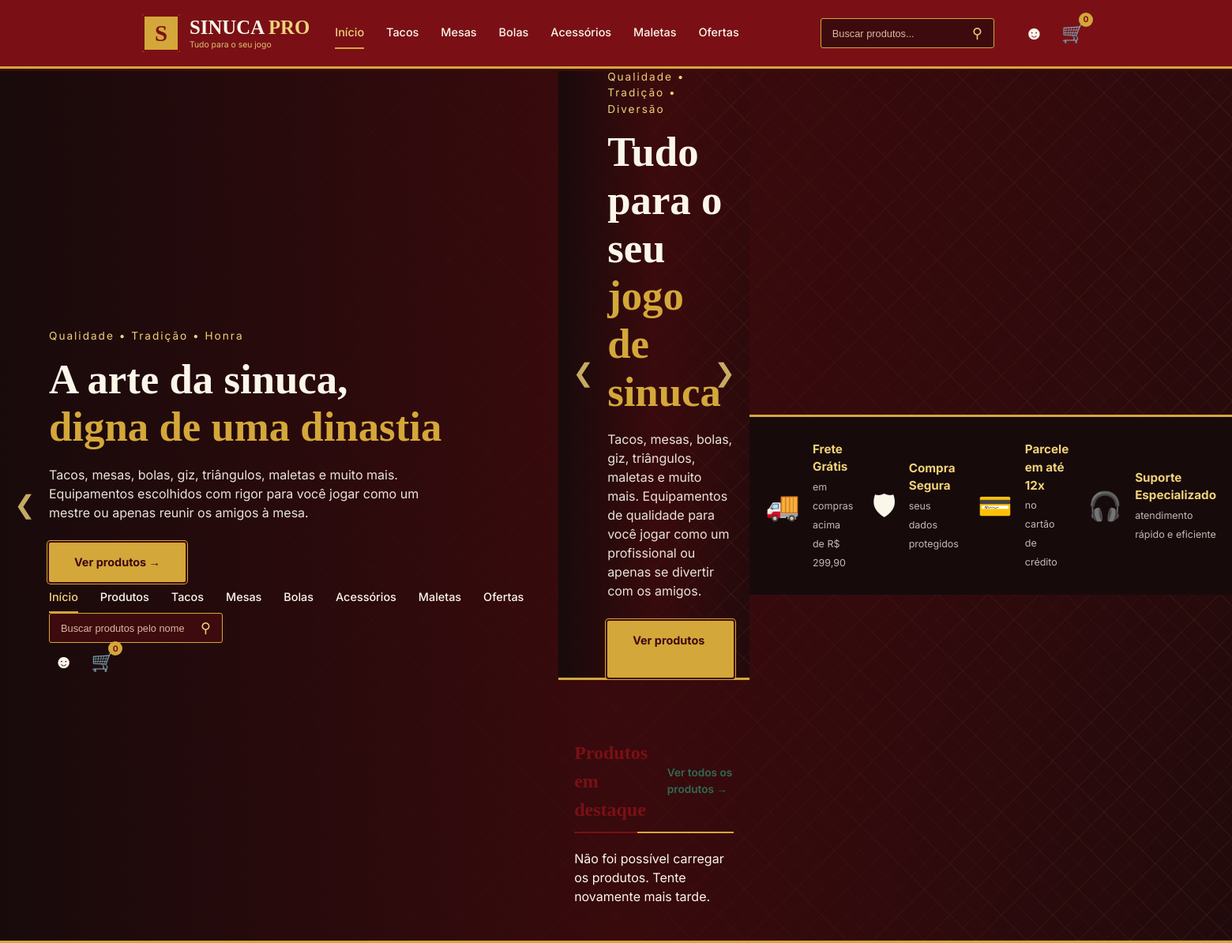
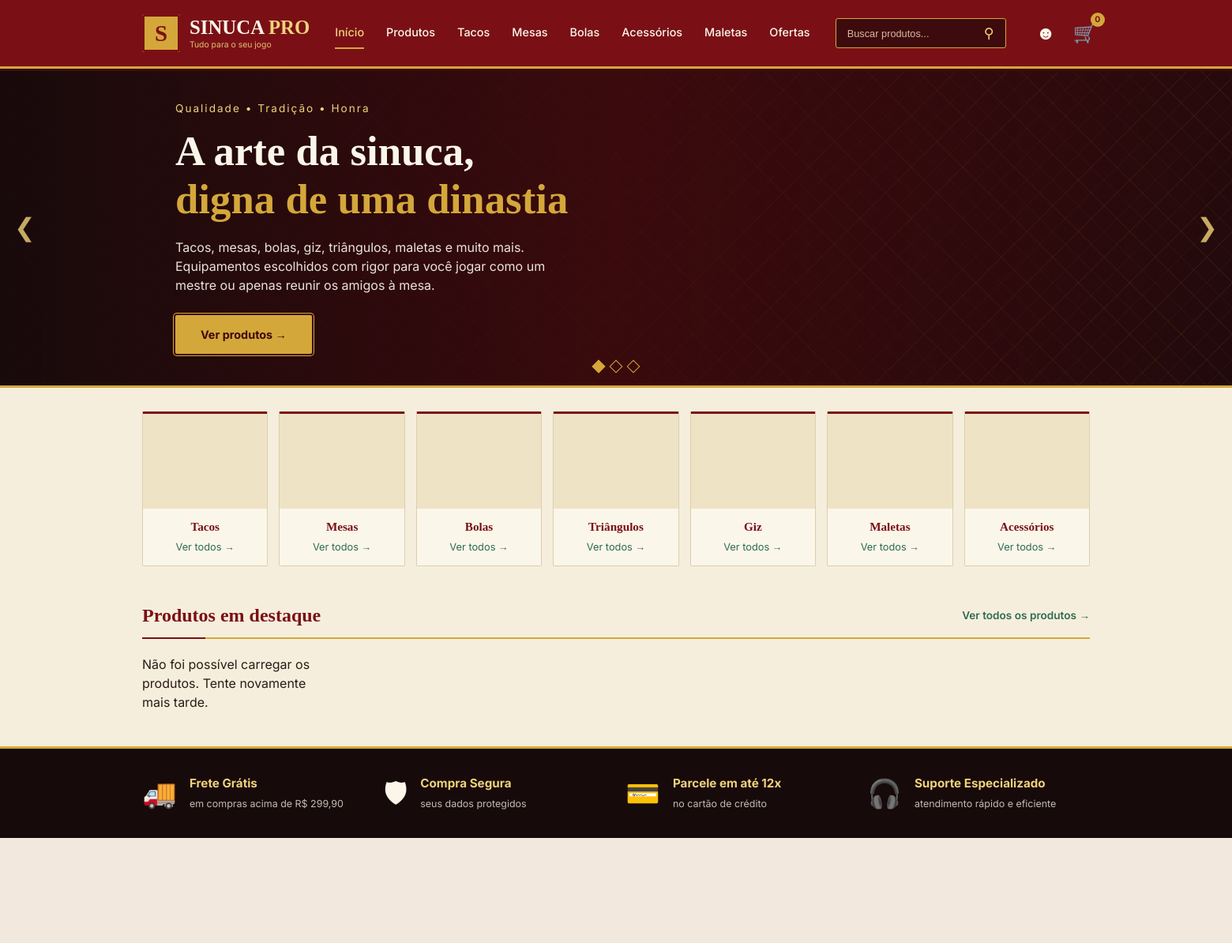
Before and after one commit to AndreAnimator/work-days, a PHP site: page / in a window 1560 px wide. Shown: the whole page at 79% size. After the commit the page ends 1061 px from the top, so only its background shows below. Run offline with PHP 8.4, Linux system fonts and the light colour scheme.

Commit message:
Correção do front quebrado

```diff
--- a/frontend/index.html
+++ b/frontend/index.html
@@ -18,80 +18,16 @@
 
 <body>
 
+  <!-- HEADER -->
   <header class="header">
     <div class="container header__inner">
 
-      <a href="#" class="logo">
+      <a href="index.html" class="logo">
         <span class="logo__icon" aria-hidden="true">S</span>
         <span class="logo__text">
           <strong>SINUCA <em>PRO</em></strong>
           <small>Tudo para o seu jogo</small>
         </span>
-      </a>
-
-      <nav class="nav" aria-label="Principal">
-        <a href="#" class="active">Início</a>
-        <a href="#">Tacos</a>
-        <a href="#">Mesas</a>
-        <a href="#">Bolas</a>
-        <a href="#">Acessórios</a>
-        <a href="#">Maletas</a>
-        <a href="#">Ofertas</a>
-      </nav>
-
-      <form class="search" id="search-form" role="search">
-        <input
-          type="search"
-          id="busca"
-          placeholder="Buscar produtos..."
-          aria-label="Buscar produtos"
-        >
-        <button type="submit" aria-label="Buscar">&#9906;</button>
-      </form>
-
-      <div class="header__actions">
-        <!-- NOVO: link direto para a página de perfil -->
-        <a href="perfil.html" class="icon-btn" aria-label="Minha conta">&#9787;</a>
-
-        <a href="#" class="icon-btn cart" aria-label="Carrinho">
-          &#128722;
-          <span class="cart__count" id="cart-count">0</span>
-        </a>
-      </div>
-
-    </div>
-  </header>
-
-  <main>
-
-    <!-- HERO -->
-    <section class="hero" id="hero">
-      <button
-        class="hero__arrow hero__arrow--prev"
-        aria-label="Anterior"
-        type="button"
-      >
-        &#10094;
-      </button>
-
-      <div class="container hero__content">
-        <p class="hero__eyebrow">
-          Qualidade &bull; Tradição &bull; Honra
-        </p>
-
-        <h1>
-          A arte da sinuca,<br>
-          <span>digna de uma dinastia</span>
-        </h1>
-
-        <p class="hero__text">
-          Tacos, mesas, bolas, giz, triângulos, maletas e muito mais.
-          Equipamentos escolhidos com rigor para você jogar como um mestre
-          ou apenas reunir os amigos à mesa.
-        </p>
-
-        <a href="#destaques" class="btn btn--primary">
-          Ver produtos &rarr;
       </a>
 
       <nav class="nav" aria-label="Principal">
@@ -116,7 +52,7 @@
           type="search"
           id="busca"
           name="q"
-            placeholder="Buscar produtos pelo nome..."
+          placeholder="Buscar produtos..."
           aria-label="Buscar produtos"
         />
         <button type="submit" aria-label="Buscar">&#9906;</button>
@@ -137,11 +73,14 @@
           <span class="cart__count" id="cart-count">0</span>
         </a>
       </div>
+
     </div>
   </header>
 
+  <!-- CONTEÚDO PRINCIPAL -->
   <main>
-      <!-- HERO -->
+
+    <!-- HERO / BANNER -->
     <section class="hero" id="hero">
       <button
         class="hero__arrow hero__arrow--prev"
@@ -152,17 +91,17 @@
       </button>
 
       <div class="container hero__content">
-          <p class="hero__eyebrow">Qualidade &bull; Tradição &bull; Diversão</p>
+        <p class="hero__eyebrow">Qualidade &bull; Tradição &bull; Honra</p>
 
         <h1>
-            Tudo para o seu<br />
-            <span>jogo de sinuca</span>
+          A arte da sinuca,<br>
+          <span>digna de uma dinastia</span>
         </h1>
 
         <p class="hero__text">
           Tacos, mesas, bolas, giz, triângulos, maletas e muito mais.
-            Equipamentos de qualidade para você jogar como um profissional ou
-            apenas se divertir com os amigos.
+          Equipamentos escolhidos com rigor para você jogar como um mestre
+          ou apenas reunir os amigos à mesa.
         </p>
 
         <a href="produtos.html" class="btn btn--primary">
@@ -186,31 +125,7 @@
     </section>
 
     <!-- CATEGORIAS -->
-      <section
-        class="container categorias"
-        id="categorias"
-        aria-label="Categorias"
-    </div>
-  </footer>
-
-  <!-- ===================================================== -->
-  <!-- MODAL DE AUTENTICAÇÃO - SPA                           -->
-  <!-- ===================================================== -->
-  <div id="auth-modal" class="auth-modal hidden" aria-hidden="true">
-    <div class="auth-modal__overlay" id="auth-overlay"></div>
-
-    <div
-      class="auth-modal__content"
-      role="dialog"
-      aria-modal="true"
-      aria-labelledby="auth-title"
-    >
-      <button
-        class="auth-modal__close"
-        id="close-auth-btn"
-        type="button"
-        aria-label="Fechar"
-      >
+    <section class="container categorias" id="categorias" aria-label="Categorias de Produtos">
       <a href="produtos.html?c=tacos" class="cat">
         <div class="cat__img"></div>
         <h3>Tacos</h3>
@@ -254,7 +169,7 @@
       </a>
     </section>
 
-      <!-- PRODUTOS -->
+    <!-- PRODUTOS DESTAQUES -->
     <section class="container destaques" id="destaques">
       <div class="section-head">
         <h2>Produtos em destaque</h2>
@@ -263,9 +178,10 @@
 
       <div class="produtos" id="produtos"></div>
     </section>
+
   </main>
 
-    <!-- BENEFÍCIOS -->
+  <!-- RODAPÉ DE BENEFÍCIOS -->
   <footer class="beneficios">
     <div class="container beneficios__inner">
       <div class="beneficio">
@@ -302,9 +218,7 @@
     </div>
   </footer>
 
-    <!-- ===================================================== -->
-    <!-- MODAL DE AUTENTICAÇÃO - SPA                           -->
-    <!-- ===================================================== -->
+  <!-- MODAL DE AUTENTICAÇÃO - SPA -->
   <div id="auth-modal" class="auth-modal hidden" aria-hidden="true">
     <div class="auth-modal__overlay" id="auth-overlay"></div>
 
--- a/frontend/style.css
+++ b/frontend/style.css
@@ -27,6 +27,7 @@ body {
   color: var(--text);
   background: var(--paper);
   line-height: 1.5;
+  overflow-x: hidden; /* Evita a barra de rolagem horizontal desnecessária */
 }
 
 a {
@@ -66,6 +67,7 @@ h3,
   padding: 0 20px;
 }
 
+/* ================= HEADER ================= */
 .header {
   background: var(--lacquer);
   color: var(--paper-2);
@@ -97,9 +99,7 @@ h3,
   place-items: center;
   background: var(--gold);
   color: var(--lacquer);
-  font:
-    900 1.8rem "Noto Serif SC",
-    serif;
+  font: 900 1.8rem "Noto Serif SC", serif;
   border-radius: 3px;
   box-shadow:
     inset 0 0 0 3px var(--lacquer),
@@ -210,9 +210,12 @@ h3,
   place-items: center;
 }
 
+/* ================= HERO (SOLUÇÃO DO PROBLEMA DE VAZAMENTO) ================= */
 .hero {
   position: relative;
   min-height: 390px;
+  width: 100%;
+  overflow: hidden; /* IMPORTANTE: Esconde elementos que vazarem nas laterais */
   display: flex;
   align-items: center;
   color: var(--paper-2);
@@ -241,7 +244,9 @@ h3,
 }
 
 .hero__content {
-  padding-left: 62px;
+  padding: 40px 62px;
+  position: relative;
+  z-index: 2;
 }
 
 .hero__eyebrow {
@@ -297,6 +302,7 @@ h3,
   padding: 10px;
   color: var(--gold-light);
   opacity: 0.8;
+  z-index: 10;
 }
 
 .hero__arrow:hover {
@@ -318,6 +324,7 @@ h3,
   transform: translateX(-50%);
   display: flex;
   gap: 10px;
+  z-index: 10;
 }
 
 .hero__dots button {
@@ -332,6 +339,7 @@ h3,
   background: var(--gold);
 }
 
+/* ================= CATEGORIAS ================= */
 .categorias {
   display: grid;
   grid-template-columns: repeat(7, 1fr);
@@ -372,6 +380,7 @@ h3,
   padding: 4px 0 14px;
 }
 
+/* ================= DESTAQUES & PRODUTOS ================= */
 .destaques {
   margin-top: 44px;
   margin-bottom: 44px;
@@ -484,11 +493,13 @@ h3,
   background: var(--lacquer-dark);
 }
 
+/* ================= BENEFÍCIOS ================= */
 .beneficios {
   background: var(--ink);
   color: var(--paper-2);
   padding: 30px 0;
   border-top: 3px solid var(--gold);
+  clear: both;
 }
 
 .beneficios__inner {
@@ -518,6 +529,7 @@ h3,
   opacity: 0.75;
 }
 
+/* ================= MODAL & UTILITÁRIOS ================= */
 .hidden {
   display: none !important;
 }
@@ -528,11 +540,9 @@ h3,
   width: 100vw;
   height: 100vh;
   z-index: 1000;
-
   display: flex;
   align-items: center;
   justify-content: center;
-
   padding: 20px;
 }
 
@@ -541,30 +551,22 @@ h3,
   inset: 0;
   width: 100%;
   height: 100%;
-
   background: rgba(23, 10, 11, 0.75);
   backdrop-filter: blur(3px);
 }
 
 .auth-modal__content {
   position: relative;
-
   background: var(--paper-2);
   border: 2px solid var(--gold);
   border-radius: 4px;
-
   padding: 32px 28px;
-
   width: 100%;
   max-width: 420px;
   max-height: calc(100vh - 40px);
-
   overflow-y: auto;
-
   z-index: 1001;
-
   box-shadow: 0 10px 30px rgba(0, 0, 0, 0.35);
-
   animation: authModalIn 0.18s ease-out;
 }
 
@@ -573,7 +575,6 @@ h3,
     opacity: 0;
     transform: translateY(-10px) scale(0.98);
   }
-
   to {
     opacity: 1;
     transform: translateY(0) scale(1);
@@ -584,16 +585,12 @@ h3,
   position: absolute;
   top: 12px;
   right: 16px;
-
   background: none;
   border: none;
-
   font-size: 1.8rem;
   color: var(--muted);
-
   cursor: pointer;
   line-height: 1;
-
   transition: color 0.2s;
 }
 
@@ -604,30 +601,21 @@ h3,
 .auth-modal__tabs {
   display: flex;
   gap: 16px;
-
   margin-bottom: 24px;
-
   border-bottom: 2px solid var(--border);
 }
 
 .auth-tab {
   background: none;
   border: none;
-
   padding: 8px 12px;
-
   font-family: "Noto Serif SC", serif;
   font-size: 1.1rem;
   font-weight: 700;
-
   color: var(--muted);
-
   cursor: pointer;
-
   border-bottom: 3px solid transparent;
-
   margin-bottom: -2px;
-
   transition:
     color 0.2s,
     border-color 0.2s;
@@ -654,30 +642,21 @@ h3,
 
 .form-group label {
   display: block;
-
   font-size: 0.85rem;
   font-weight: 600;
-
   color: var(--text);
-
   margin-bottom: 6px;
 }
 
 .form-group input {
   width: 100%;
-
   padding: 10px 12px;
-
   background: #fff;
-
   border: 1px solid var(--border);
   border-radius: 2px;
-
   font-size: 0.9rem;
   color: var(--text);
-
   outline: none;
-
   transition:
     border-color 0.2s,
     box-shadow 0.2s;
@@ -685,7 +664,6 @@ h3,
 
 .form-group input:focus {
   border-color: var(--gold);
-
   box-shadow: 0 0 0 2px rgba(212, 167, 58, 0.2);
 }
 
@@ -705,12 +683,9 @@ h3,
 
 .auth-message {
   min-height: 20px;
-
   margin: 8px 0 4px;
-
   font-size: 0.82rem;
   line-height: 1.4;
-
   color: #a33;
 }
 
@@ -727,6 +702,7 @@ h3,
   color: #a33;
 }
 
+/* ================= RESPONSIVIDADE ================= */
 @media (max-width: 1100px) {
   .categorias {
     grid-template-columns: repeat(4, 1fr);
@@ -766,8 +742,8 @@ h3,
   }
 
   .hero__content {
-    padding-left: 40px;
-    padding-right: 40px;
+    padding-left: 20px;
+    padding-right: 20px;
   }
 
   .beneficios__inner {
```
Lines whose indentation alone changed are shown as unchanged.
